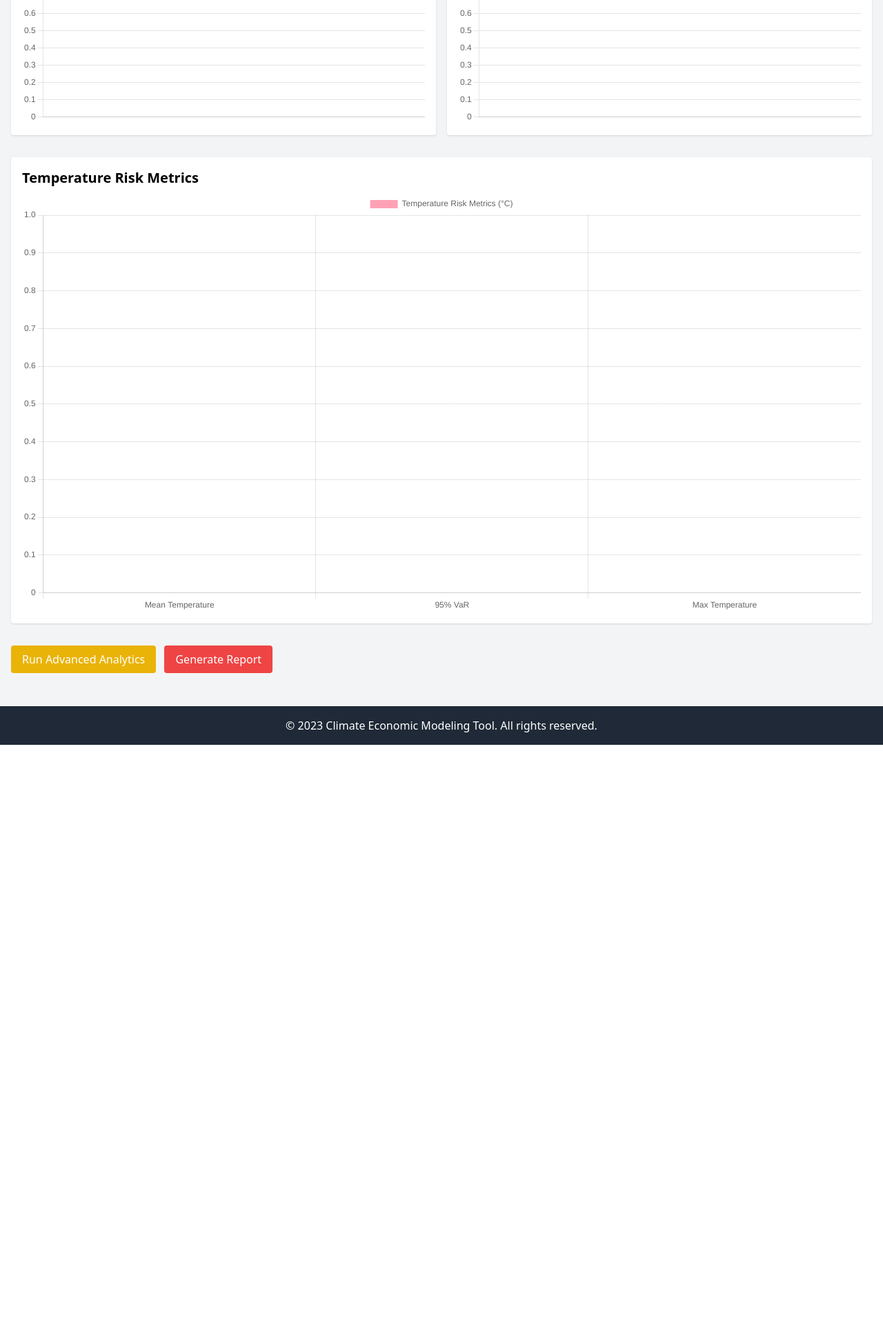
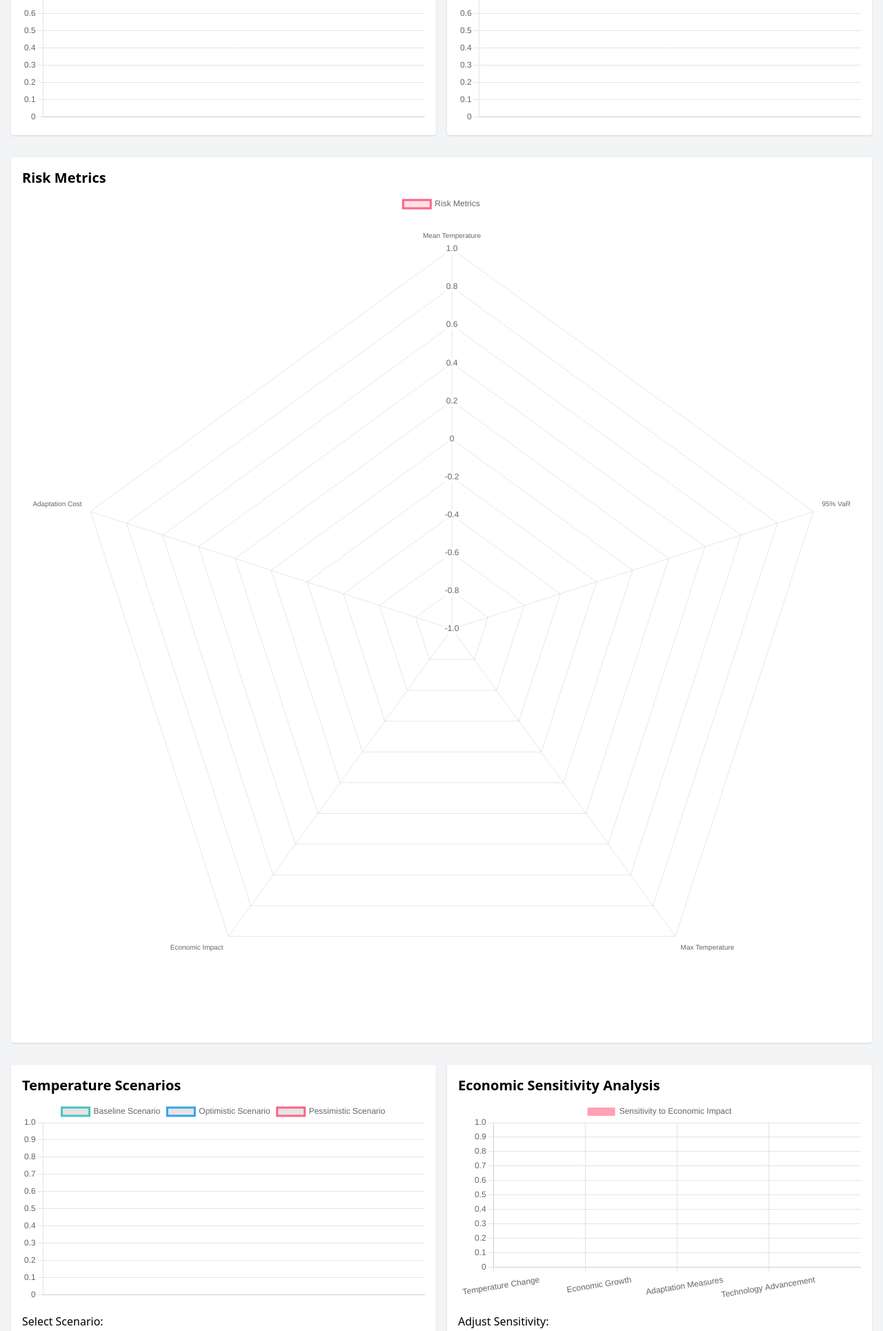
Before and after one commit to nztinversive/Climate-llm-app, a Flask app: page / in a window 1280 px wide. Shown: the part 526-2456 px from the top of the page at 69% size. Before the commit the page ends 1606 px from the top, so only its background shows below. Run offline with Flask 3, Linux system fonts and the light colour scheme; some libraries are stand-ins or nearby versions.

Commit message:
Agent query: Are the new charts (Temperature Scenarios and Economic Sensitivity Analysis) visible on the page? Can you interact with the scenario select dropdown and sensitivity slider?

```diff
--- a/main.py
+++ b/main.py
@@ -1,5 +1,5 @@
 from flask import Flask, render_template, request, jsonify
-from utils.data_processor import process_data, export_data
+from utils.data_processor import process_data, export_data, generate_scenarios, perform_sensitivity_analysis
 from utils.llm_integration import get_llm_response
 from utils.replit_db import ReplitDB
 import json
@@ -15,7 +15,16 @@
 def api_process_data():
     data = request.json
     processed_data = process_data(data)
-    return jsonify(processed_data)
+    scenario_data = generate_scenarios(processed_data)
+    sensitivity_data = perform_sensitivity_analysis(processed_data)
+
+    result = {
+        **processed_data,
+        'scenarioData': scenario_data,
+        'sensitivityData': sensitivity_data
+    }
+
+    return jsonify(result)
 
 @app.route('/api/export_data', methods=['POST'])
 def api_export_data():
@@ -45,13 +54,47 @@
 def generate_report():
     data = request.json
     processed_data = process_data(data)
-    return render_template('report.html', report_data=processed_data)
+    scenario_data = generate_scenarios(processed_data)
+    sensitivity_data = perform_sensitivity_analysis(processed_data)
+
+    report_data = {
+        **processed_data,
+        'scenarioData': scenario_data,
+        'sensitivityData': sensitivity_data
+    }
+
+    return render_template('report.html', report_data=report_data)
 
 @app.route('/api/advanced_analytics', methods=['POST'])
 def api_advanced_analytics():
     data = request.json
     processed_data = process_data(data)
-    return jsonify(processed_data)
+    scenario_data = generate_scenarios(processed_data)
+    sensitivity_data = perform_sensitivity_analysis(processed_data)
+
+    result = {
+        **processed_data,
+        'scenarioData': scenario_data,
+        'sensitivityData': sensitivity_data
+    }
+
+    return jsonify(result)
+
+@app.route('/api/update_scenario', methods=['POST'])
+def api_update_scenario():
+    data = request.json
+    scenario_type = data.get('scenario', 'baseline')
+    processed_data = process_data(data)
+    updated_scenario = generate_scenarios(processed_data, scenario_type)
+    return jsonify(updated_scenario)
+
+@app.route('/api/update_sensitivity', methods=['POST'])
+def api_update_sensitivity():
+    data = request.json
+    sensitivity_value = data.get('sensitivity', 50)
+    processed_data = process_data(data)
+    updated_sensitivity = perform_sensitivity_analysis(processed_data, sensitivity_value)
+    return jsonify(updated_sensitivity)
 
 if __name__ == '__main__':
     app.run(host='0.0.0.0', port=5000)
--- a/pyproject.toml
+++ b/pyproject.toml
@@ -10,6 +10,9 @@
 flask = "^3.0.3"
 replit = "^4.1.0"
 groq = "^0.11.0"
+numpy = "^2.1.1"
+scikit-learn = "^1.5.2"
+scipy = "^1.14.1"
 
 
 [build-system]
--- a/static/js/app.js
+++ b/static/js/app.js
@@ -4,11 +4,15 @@
     const fileInput = document.getElementById('fileInput');
     const generateReportBtn = document.getElementById('generateReportBtn');
     const runAdvancedAnalyticsBtn = document.getElementById('runAdvancedAnalyticsBtn');
+    const scenarioSelect = document.getElementById('scenarioSelect');
+    const sensitivitySlider = document.getElementById('sensitivitySlider');
 
     importBtn.addEventListener('click', importData);
     exportBtn.addEventListener('click', exportData);
     generateReportBtn.addEventListener('click', generateReport);
     runAdvancedAnalyticsBtn.addEventListener('click', runAdvancedAnalytics);
+    scenarioSelect.addEventListener('change', updateScenario);
+    sensitivitySlider.addEventListener('input', updateSensitivity);
 
     function importData() {
         const file = fileInput.files[0];
@@ -40,7 +44,9 @@
         const data = {
             temperatureData: getTemperatureData(),
             economicData: getEconomicData(),
-            riskMetrics: getRiskMetrics()
+            riskMetrics: getRiskMetrics(),
+            scenarioData: getScenarioData(),
+            sensitivityData: getSensitivityData()
         };
 
         fetch('/api/export_data', {
@@ -86,6 +92,8 @@
             temperatureData: getTemperatureData(),
             economicData: getEconomicData(),
             riskMetrics: getRiskMetrics(),
+            scenarioData: getScenarioData(),
+            sensitivityData: getSensitivityData(),
             llmResponses: getLLMResponses()
         };
 
@@ -126,6 +134,48 @@
         .catch(error => console.error('Error running advanced analytics:', error));
     }
 
+    function updateScenario() {
+        const selectedScenario = scenarioSelect.value;
+        const data = {
+            temperatureData: getTemperatureData(),
+            scenario: selectedScenario
+        };
+
+        fetch('/api/update_scenario', {
+            method: 'POST',
+            headers: {
+                'Content-Type': 'application/json'
+            },
+            body: JSON.stringify(data)
+        })
+        .then(response => response.json())
+        .then(updatedScenario => {
+            updateScenarioChart(updatedScenario);
+        })
+        .catch(error => console.error('Error updating scenario:', error));
+    }
+
+    function updateSensitivity() {
+        const sensitivityValue = sensitivitySlider.value;
+        const data = {
+            economicData: getEconomicData(),
+            sensitivity: sensitivityValue
+        };
+
+        fetch('/api/update_sensitivity', {
+            method: 'POST',
+            headers: {
+                'Content-Type': 'application/json'
+            },
+            body: JSON.stringify(data)
+        })
+        .then(response => response.json())
+        .then(updatedSensitivity => {
+            updateSensitivityChart(updatedSensitivity);
+        })
+        .catch(error => console.error('Error updating sensitivity:', error));
+    }
+
     function saveSession(data) {
         fetch('/api/save_session', {
             method: 'POST',
--- a/static/js/charts.js
+++ b/static/js/charts.js
@@ -1,4 +1,4 @@
-let temperatureChart, economicChart, riskChart;
+let temperatureChart, economicChart, riskChart, scenarioChart, sensitivityChart;
 
 document.addEventListener('DOMContentLoaded', () => {
     initCharts();
@@ -8,6 +8,8 @@
     const temperatureCtx = document.getElementById('temperatureChart').getContext('2d');
     const economicCtx = document.getElementById('economicChart').getContext('2d');
     const riskCtx = document.getElementById('riskChart').getContext('2d');
+    const scenarioCtx = document.getElementById('scenarioChart').getContext('2d');
+    const sensitivityCtx = document.getElementById('sensitivityChart').getContext('2d');
 
     temperatureChart = new Chart(temperatureCtx, {
         type: 'line',
@@ -56,17 +58,49 @@
     });
 
     riskChart = new Chart(riskCtx, {
-        type: 'bar',
+        type: 'radar',
         data: {
-            labels: ['Mean Temperature', '95% VaR', 'Max Temperature'],
+            labels: ['Mean Temperature', '95% VaR', 'Max Temperature', 'Economic Impact', 'Adaptation Cost'],
             datasets: [{
-                label: 'Temperature Risk Metrics (°C)',
+                label: 'Risk Metrics',
                 data: [],
-                backgroundColor: [
-                    'rgba(255, 99, 132, 0.6)',
-                    'rgba(54, 162, 235, 0.6)',
-                    'rgba(255, 206, 86, 0.6)'
-                ]
+                backgroundColor: 'rgba(255, 99, 132, 0.2)',
+                borderColor: 'rgb(255, 99, 132)',
+                pointBackgroundColor: 'rgb(255, 99, 132)',
+                pointBorderColor: '#fff',
+                pointHoverBackgroundColor: '#fff',
+                pointHoverBorderColor: 'rgb(255, 99, 132)'
+            }]
+        },
+        options: {
+            responsive: true,
+            elements: {
+                line: {
+                    borderWidth: 3
+                }
+            }
+        }
+    });
+
+    scenarioChart = new Chart(scenarioCtx, {
+        type: 'line',
+        data: {
+            labels: [],
+            datasets: [{
+                label: 'Baseline Scenario',
+                data: [],
+                borderColor: 'rgb(75, 192, 192)',
+                tension: 0.1
+            }, {
+                label: 'Optimistic Scenario',
+                data: [],
+                borderColor: 'rgb(54, 162, 235)',
+                tension: 0.1
+            }, {
+                label: 'Pessimistic Scenario',
+                data: [],
+                borderColor: 'rgb(255, 99, 132)',
+                tension: 0.1
             }]
         },
         options: {
@@ -78,12 +112,39 @@
             }
         }
     });
+
+    sensitivityChart = new Chart(sensitivityCtx, {
+        type: 'bar',
+        data: {
+            labels: ['Temperature Change', 'Economic Growth', 'Adaptation Measures', 'Technology Advancement'],
+            datasets: [{
+                label: 'Sensitivity to Economic Impact',
+                data: [],
+                backgroundColor: [
+                    'rgba(255, 99, 132, 0.6)',
+                    'rgba(54, 162, 235, 0.6)',
+                    'rgba(255, 206, 86, 0.6)',
+                    'rgba(75, 192, 192, 0.6)'
+                ]
+            }]
+        },
+        options: {
+            responsive: true,
+            scales: {
+                y: {
+                    beginAtZero: true
+                }
+            }
+        }
+    });
 }
 
 function updateCharts(data) {
     updateTemperatureChart(data.temperatureData);
     updateEconomicChart(data.economicData);
     updateRiskChart(data.riskMetrics);
+    updateScenarioChart(data.scenarioData);
+    updateSensitivityChart(data.sensitivityData);
 }
 
 function updateTemperatureChart(data) {
@@ -106,9 +167,29 @@
     riskChart.data.datasets[0].data = [
         data.mean_temperature,
         data.var_95,
-        data.max_temperature
+        data.max_temperature,
+        data.economic_impact,
+        data.adaptation_cost
     ];
     riskChart.update();
+}
+
+function updateScenarioChart(data) {
+    scenarioChart.data.labels = data.baseline.map(d => d.year);
+    scenarioChart.data.datasets[0].data = data.baseline.map(d => d.temperature);
+    scenarioChart.data.datasets[1].data = data.optimistic.map(d => d.temperature);
+    scenarioChart.data.datasets[2].data = data.pessimistic.map(d => d.temperature);
+    scenarioChart.update();
+}
+
+function updateSensitivityChart(data) {
+    sensitivityChart.data.datasets[0].data = [
+        data.temperature_sensitivity,
+        data.economic_growth_sensitivity,
+        data.adaptation_sensitivity,
+        data.technology_sensitivity
+    ];
+    sensitivityChart.update();
 }
 
 function getTemperatureData() {
@@ -126,9 +207,43 @@
 }
 
 function getRiskMetrics() {
+    const data = riskChart.data.datasets[0].data;
     return {
-        mean_temperature: riskChart.data.datasets[0].data[0],
-        var_95: riskChart.data.datasets[0].data[1],
-        max_temperature: riskChart.data.datasets[0].data[2]
+        mean_temperature: data[0],
+        var_95: data[1],
+        max_temperature: data[2],
+        economic_impact: data[3],
+        adaptation_cost: data[4]
     };
 }
+
+function getScenarioData() {
+    const baseline = scenarioChart.data.datasets[0].data;
+    const optimistic = scenarioChart.data.datasets[1].data;
+    const pessimistic = scenarioChart.data.datasets[2].data;
+
+    return {
+        baseline: baseline.map((value, index) => ({
+            year: scenarioChart.data.labels[index],
+            temperature: value
+        })),
+        optimistic: optimistic.map((value, index) => ({
+            year: scenarioChart.data.labels[index],
+            temperature: value
+        })),
+        pessimistic: pessimistic.map((value, index) => ({
+            year: scenarioChart.data.labels[index],
+            temperature: value
+        }))
+    };
+}
+
+function getSensitivityData() {
+    const data = sensitivityChart.data.datasets[0].data;
+    return {
+        temperature_sensitivity: data[0],
+        economic_growth_sensitivity: data[1],
+        adaptation_sensitivity: data[2],
+        technology_sensitivity: data[3]
+    };
+}
--- a/templates/index.html
+++ b/templates/index.html
@@ -43,8 +43,32 @@
         </div>
 
         <div class="mt-8 bg-white p-4 rounded shadow">
-            <h2 class="text-xl font-semibold mb-2">Temperature Risk Metrics</h2>
+            <h2 class="text-xl font-semibold mb-2">Risk Metrics</h2>
             <canvas id="riskChart"></canvas>
+        </div>
+
+        <div class="mt-8 grid grid-cols-1 md:grid-cols-2 gap-4">
+            <div class="bg-white p-4 rounded shadow">
+                <h2 class="text-xl font-semibold mb-2">Temperature Scenarios</h2>
+                <canvas id="scenarioChart"></canvas>
+                <div class="mt-4">
+                    <label for="scenarioSelect" class="block mb-2">Select Scenario:</label>
+                    <select id="scenarioSelect" class="w-full p-2 border rounded">
+                        <option value="baseline">Baseline</option>
+                        <option value="optimistic">Optimistic</option>
+                        <option value="pessimistic">Pessimistic</option>
+                    </select>
+                </div>
+            </div>
+
+            <div class="bg-white p-4 rounded shadow">
+                <h2 class="text-xl font-semibold mb-2">Economic Sensitivity Analysis</h2>
+                <canvas id="sensitivityChart"></canvas>
+                <div class="mt-4">
+                    <label for="sensitivitySlider" class="block mb-2">Adjust Sensitivity:</label>
+                    <input type="range" id="sensitivitySlider" min="0" max="100" value="50" class="w-full">
+                </div>
+            </div>
         </div>
 
         <div class="mt-8">
```
Also changed, not shown: utils/data_processor.py (+37 -0 lines), 2 other files.
